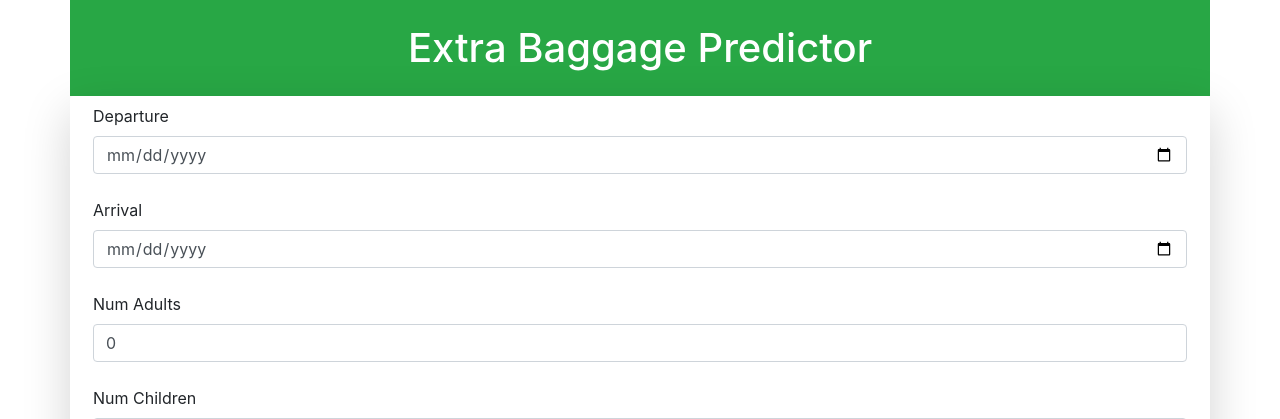
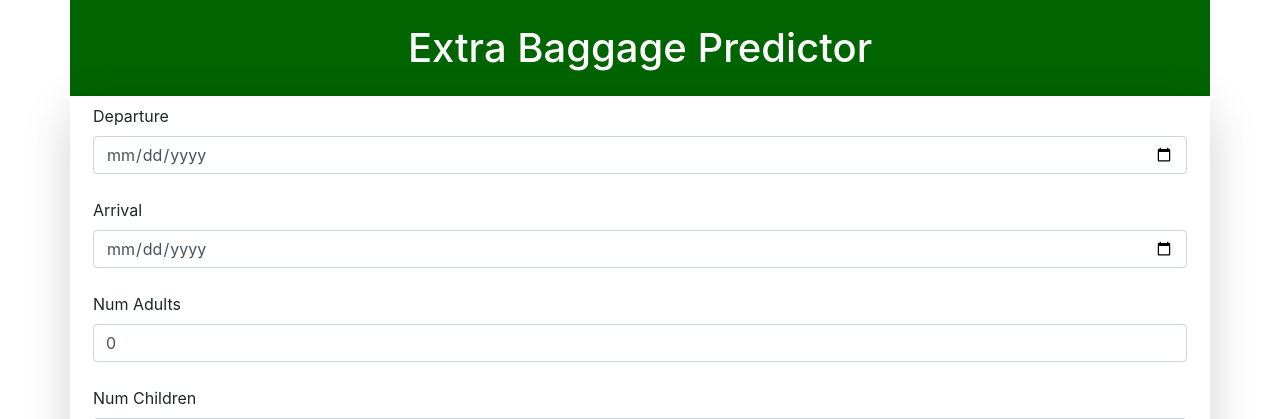
Before and after one commit to opartida/baggage-predictor, a Flask app: page / in a window 1280 px wide. Shown: the top 419 px of the page. Run offline with Flask 2, Linux system fonts and the light colour scheme; some libraries are stand-ins or nearby versions.

Commit message:
fix: form ui

```diff
--- a/Templates/home.html
+++ b/Templates/home.html
@@ -13,7 +13,7 @@
   <body>
     {% block content %}
     <div class="container p-0">
-      <h1 class="text-center bg-success mb-0 pt-4 pb-4 fs-1 text-white">
+      <h1 style="background-color:darkgreen" class="text-center mb-0 pt-4 pb-4 fs-1 text-white">
         Extra Baggage Predictor
       </h1>
       <div class="container shadow-lg rounded mt-0">
```
